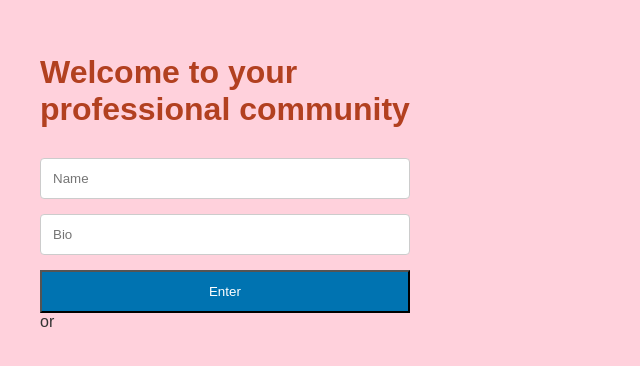
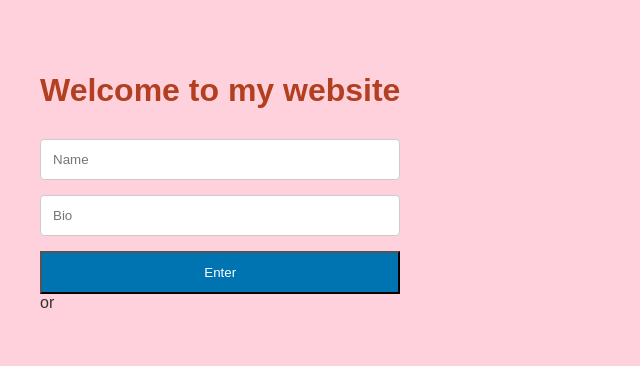
Before and after one commit to aditeedessai/cc_exp, a plain HTML site: page index.html in a window 1280 px wide. Shown: the part 208-574 px from the top of the page, without its empty margins (0-640 px from the left). Drawn offline with Linux system fonts and the light colour scheme.

Commit message:
Update index.html

```diff
--- a/index.html
+++ b/index.html
@@ -8,7 +8,7 @@
 <body>
     <div class="main-container">
         <div class="left-panel">
-            <h1>Welcome to your<br>professional community</h1>
+            <h1>Welcome to my website<br></h1>
 
             <form class="login-form">
                 <input type="text" placeholder="Name" required>
```
